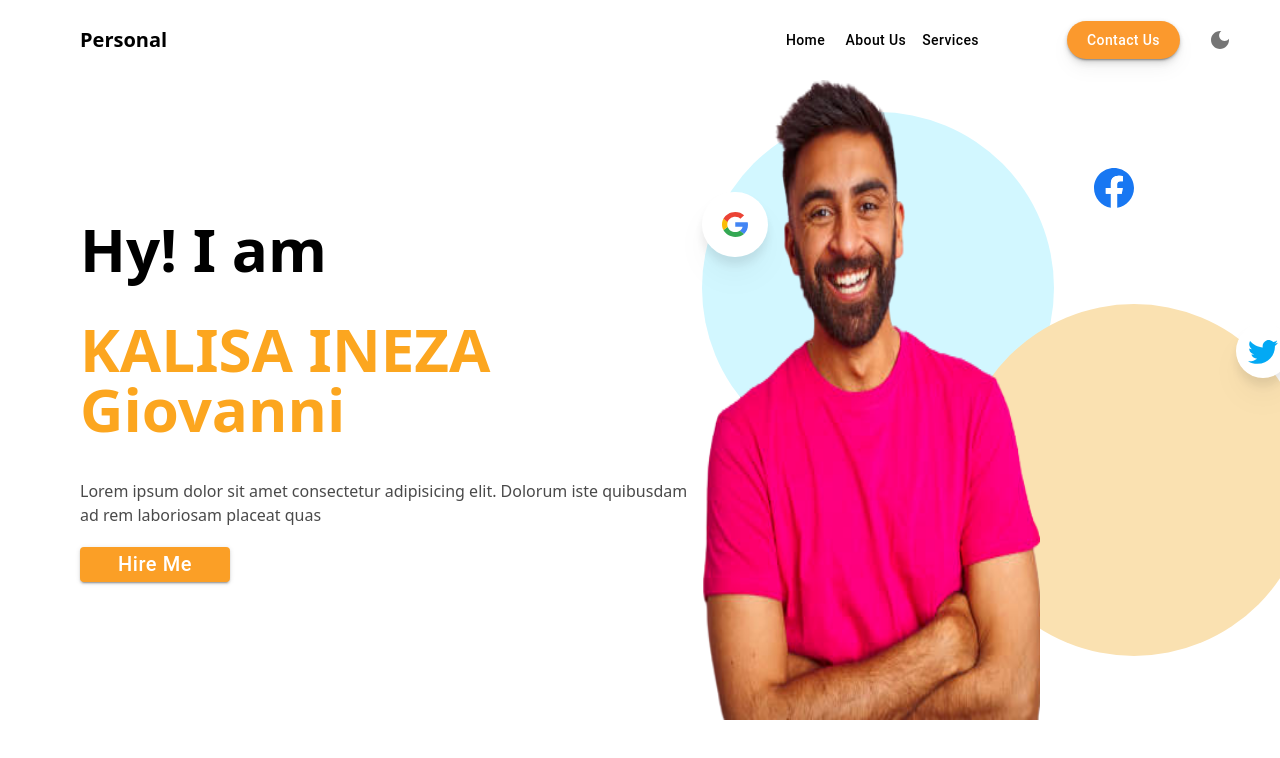
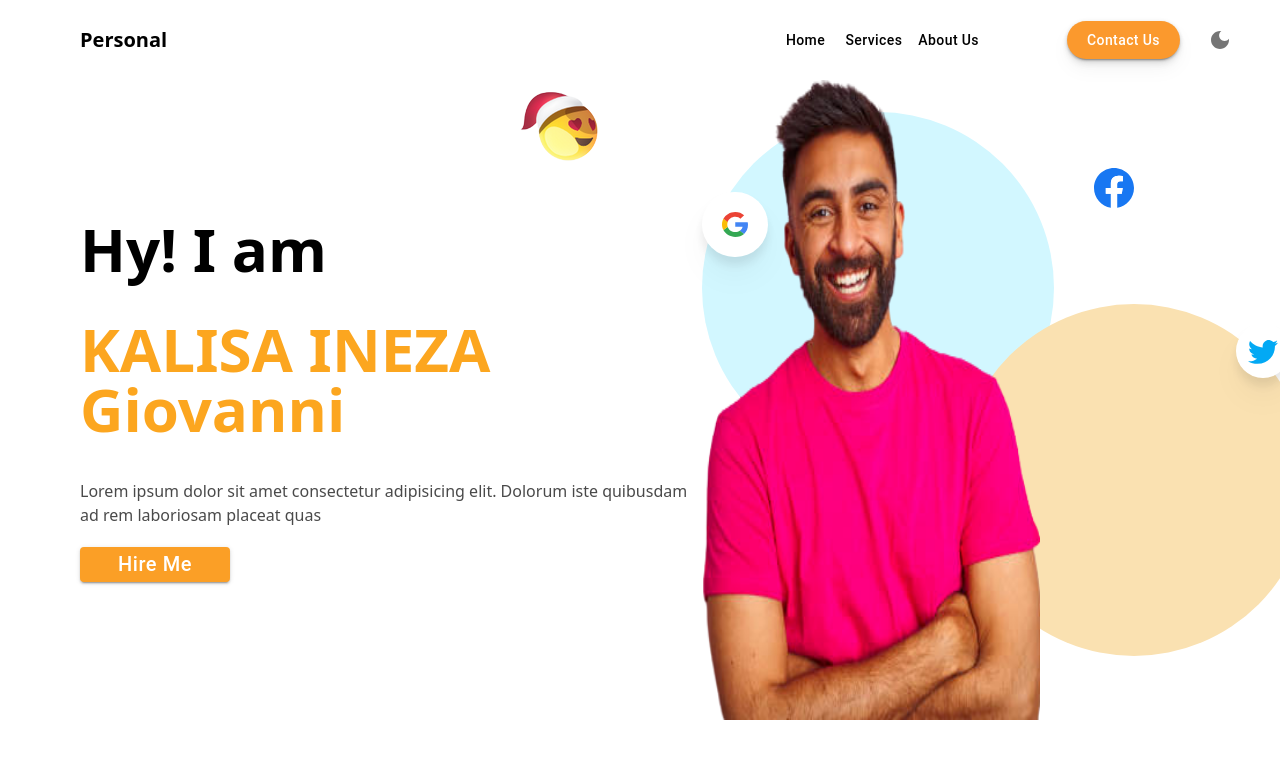
Before and after one commit to the-coder-kalisa/portofolio, a React (Vite) app: page / in a window 1280 px wide. Shown: the top 758 px of the page. Built offline with nearby package versions, Linux system fonts and the light colour scheme.

Commit message:
added facebook

```diff
--- a/src/components/Home.tsx
+++ b/src/components/Home.tsx
@@ -6,6 +6,7 @@ import { State, transition } from "../store";
 import Facebook from "./Facebook";
 import Google from "./Google";
 import Twitter from "./Twitter";
+import gif from "../images/gif.png"
 const Home: React.FC = () => {
   const mode = useSelector<State>((state) => state.mode);
   const allcircle: string = "w-[22rem] h-[22rem] relative rounded-full";
@@ -30,6 +31,7 @@ const Home: React.FC = () => {
         </Button>
       </div>
       <div className="relative">
+      <img src={gif} alt="gif" className="absolute top-0 -left-[12rem]"/>
         <div className="absolute items-end top-8 flex z-0">
           <div className={`${allcircle} bg-[#d2f7ff]`}>
             <div className="absolute cursor-pointer bg-white rounded-full p-5 drop-shadow-xl top-[5rem]">
--- a/src/components/Navigation.tsx
+++ b/src/components/Navigation.tsx
@@ -8,7 +8,7 @@ import { DarkMode, LightMode } from "@mui/icons-material";
 const Navigation: React.FC = () => {
   const dispatch = useDispatch();
   const mode = useSelector<State>((state) => state.mode);
-  const buttons: string[] = ["Home", "About Us", "Services"];
+  const buttons: string[] = ["Home", "Services", "About Us"];
   const changeMode = () => {
     dispatch(actions.changeMode(!mode));
   };
```
Also changed, not shown: src/images/gif.png (added).
